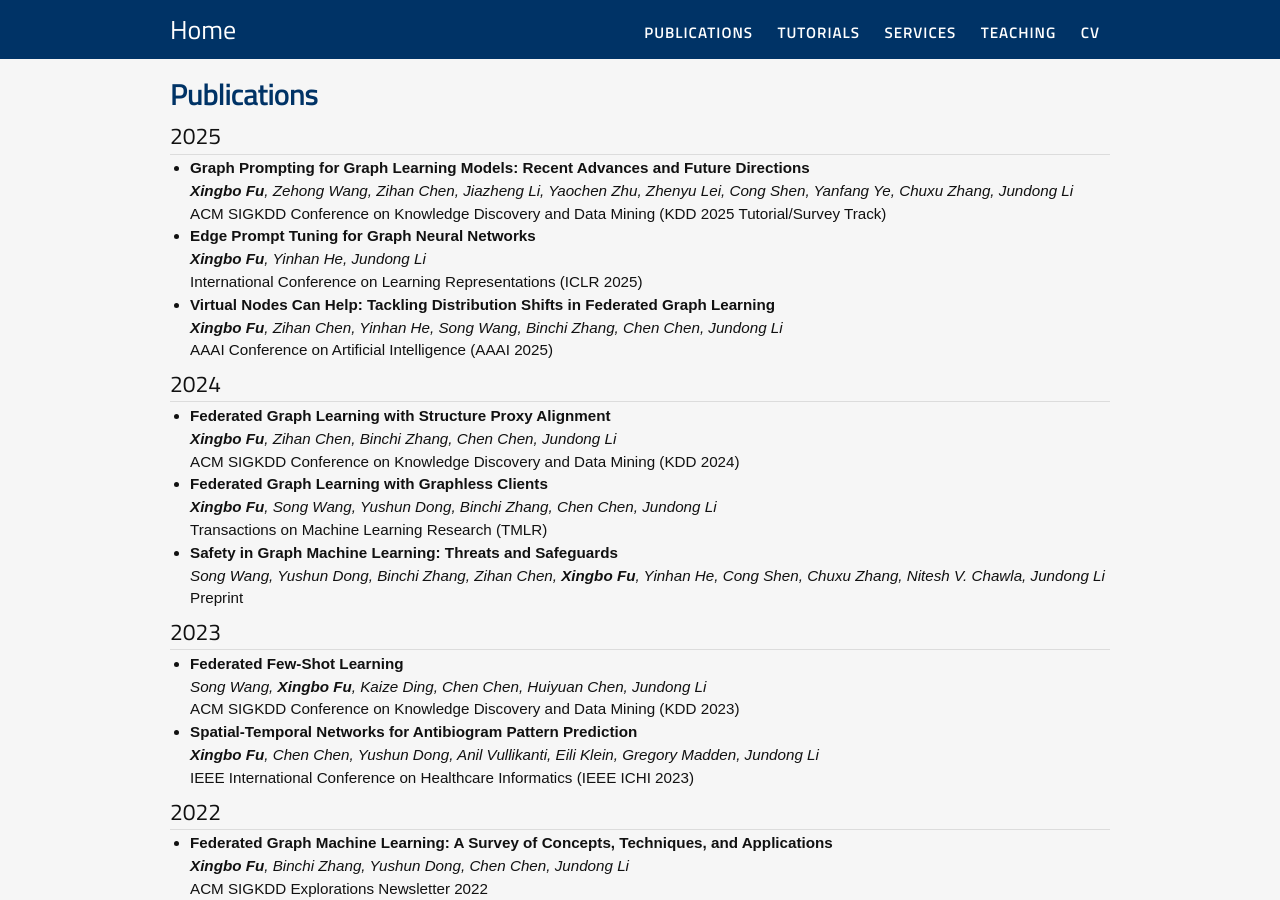
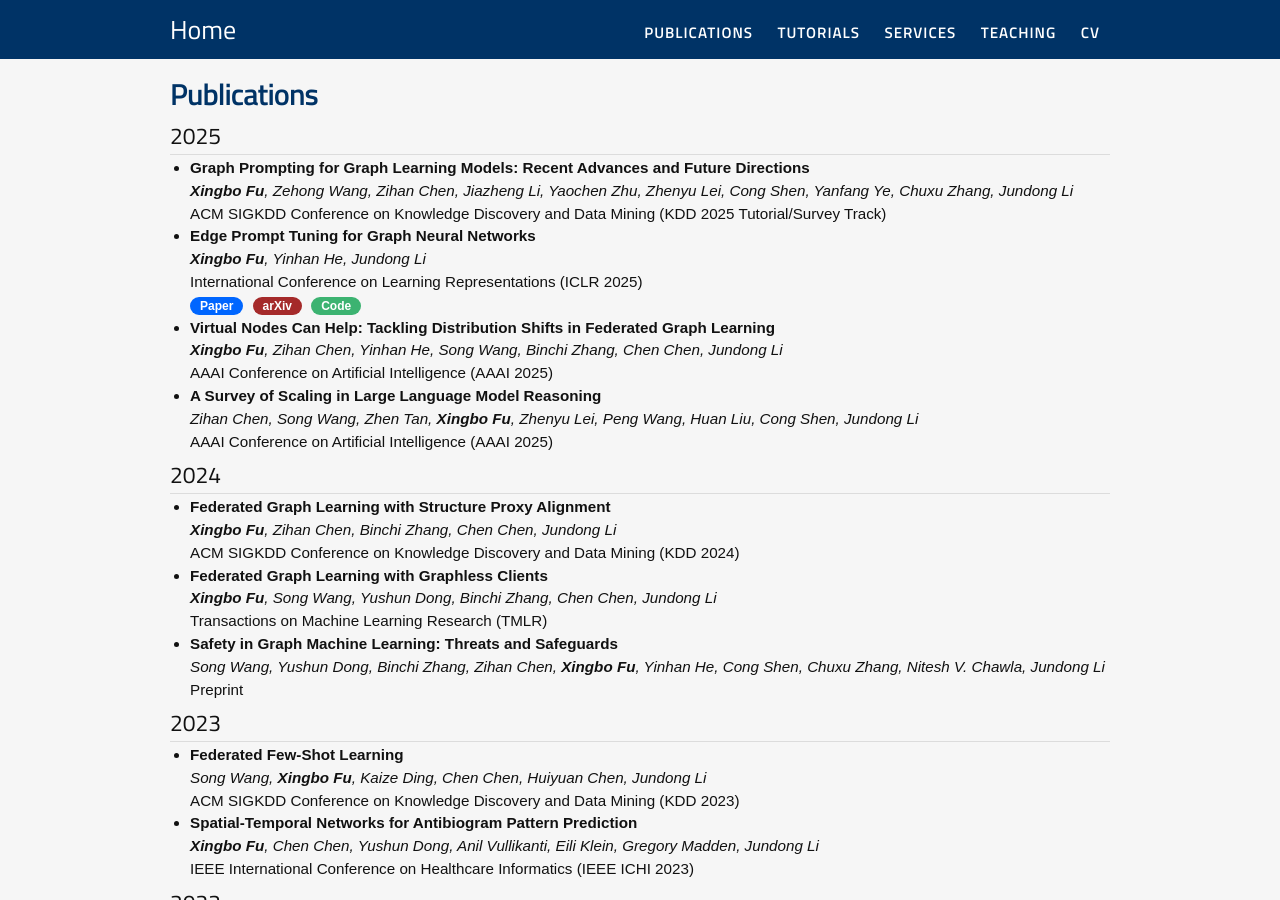
Before and after one commit to xbfu/xbfu.github.io, a Jekyll site: the page built from publications.md, in a window 1280 px wide and 900 px high. Built offline with Jekyll 4.4.1, drawn with Linux system fonts in a browser that asks for light colours; nearby versions of some CDN libraries.

Commit message:
Update publications.md

```diff
--- a/publications.md
+++ b/publications.md
@@ -16,10 +16,18 @@ subtitle: Publications - Xingbo Fu
 		<b>Edge Prompt Tuning for Graph Neural Networks</b><br>
 		<i><b>Xingbo Fu</b>, Yinhan He, Jundong Li</i><br>
 		International Conference on Learning Representations (ICLR 2025)<br>
+        	<a href="https://openreview.net/forum?id=92vMaHotTM"><div class="paper">Paper</div></a>
+        	<a href="https://arxiv.org/abs/2503.00750"><div class="report">arXiv</div></a>
+        	<a href="https://github.com/xbfu/EdgePrompt"><div class="code">Code</div></a>
 	</li>
 	<li>
 		<b>Virtual Nodes Can Help: Tackling Distribution Shifts in Federated Graph Learning</b><br>
 		<i><b>Xingbo Fu</b>, Zihan Chen, Yinhan He, Song Wang, Binchi Zhang, Chen Chen, Jundong Li</i><br>
+		AAAI Conference on Artificial Intelligence (AAAI 2025)<br>
+	</li>
+	<li>
+		<b>A Survey of Scaling in Large Language Model Reasoning</b><br>
+		<i>Zihan Chen, Song Wang, Zhen Tan, <b>Xingbo Fu</b>, Zhenyu Lei, Peng Wang, Huan Liu, Cong Shen, Jundong Li</i><br>
 		AAAI Conference on Artificial Intelligence (AAAI 2025)<br>
 	</li>
 
```
